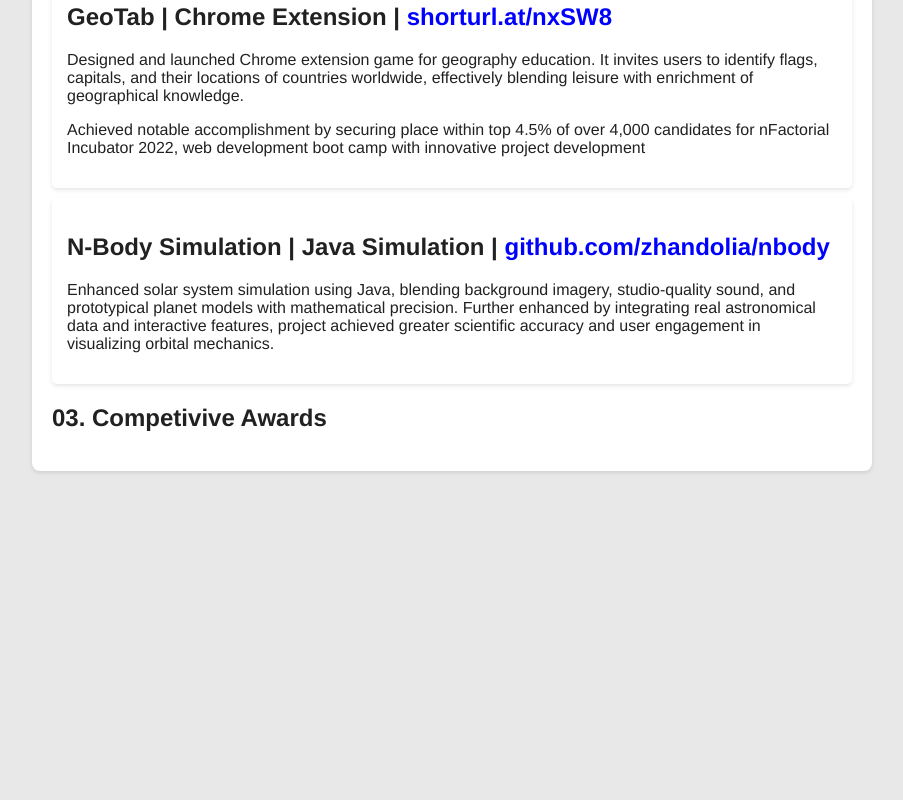
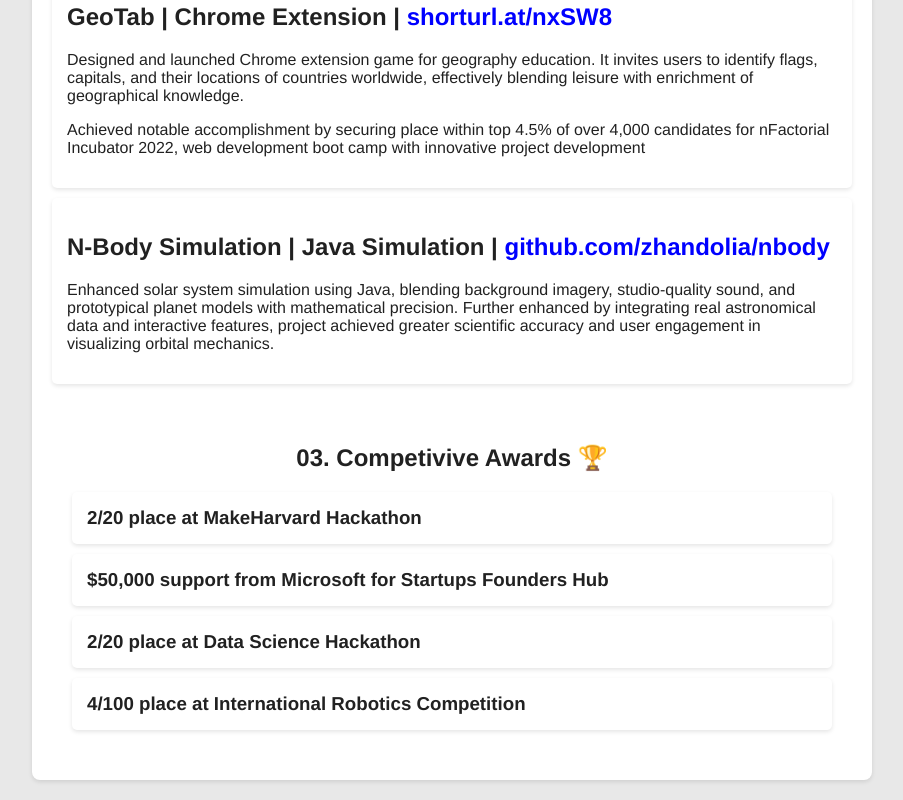
Before and after one commit to Zhandolia/2024bnk, a React (Create React App) app: page / in a window 1280 px wide. Shown: the part 1964-2764 px from the top of the page, without its empty margins (188-1091 px from the left). Before the commit the page ends 2455 px from the top, so only its background shows below. Built offline with nearby package versions, Linux system fonts and the light colour scheme.

Commit message:
added emojis to titles

```diff
--- a/src/App.css
+++ b/src/App.css
@@ -183,3 +183,25 @@ nav a {
 .project a:hover {
   text-decoration: underline;
 }
+
+#awards {
+  padding: 20px;
+  margin-top: 20px;
+}
+
+#awards h1 {
+  text-align: center;
+  margin-bottom: 20px;
+}
+
+.award {
+  padding: 15px;
+  margin-bottom: 10px;
+  box-shadow: 0 2px 4px rgba(0, 0, 0, 0.1);
+  border-radius: 5px;
+}
+
+.award h3 {
+  color: #212121;
+  margin: 0;
+}
--- a/src/App.js
+++ b/src/App.js
@@ -39,7 +39,7 @@ function App() {
         </section>
 
         <div class="courses-container">
-          <h2>Relevant Courses</h2>
+          <h2>Relevant Courses 🌳</h2>
             <a class="course-button" target="_blank" href="https://www.bu.edu/academics/cas/courses/cas-cs-111/">
               <div class="course">
                 <h3>CS 111: Intro to CS with Python</h3>
@@ -88,7 +88,7 @@ function App() {
          </div>
 
         <section id="projects">
-          <h2>02. Personal Projects</h2>
+          <h2>02. Personal Projects 📝</h2>
           <div className="project">
             <h2 class="project-title">OQIGA.AI | React App | <a href="https://oqiga-ai.vercel.app" target="_blank" rel="noopener noreferrer">oqiga-ai.vercel.app</a></h2>
             <p class="project-description"> Engineered pioneering educational platform using React.js for frontend and Flask for backend, featuring interactive storytelling with parental voice integration achieved through IPython and Google Colab with Jupyter Notebook.</p>
@@ -116,7 +116,19 @@ function App() {
         </section>
 
         <section id="awards">
-          <h1>03. Competivive Awards</h1>
+          <h1>03. Competivive Awards 🏆</h1>
+          <div class="award">
+            <h3>2/20 place at MakeHarvard Hackathon</h3>
+          </div>
+          <div class="award">
+            <h3>$50,000 support from Microsoft for Startups Founders Hub</h3>
+          </div>
+          <div class="award">
+            <h3>2/20 place at Data Science Hackathon</h3>
+          </div>
+          <div class="award">
+            <h3>4/100 place at International Robotics Competition</h3>
+          </div>
         </section>
       </div>
     </div>
```
